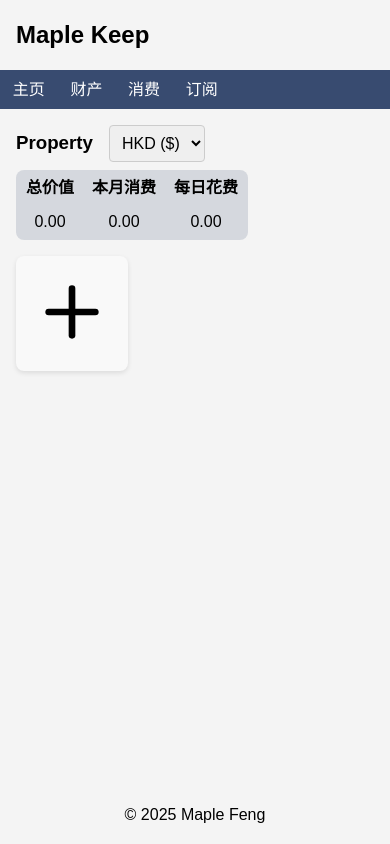
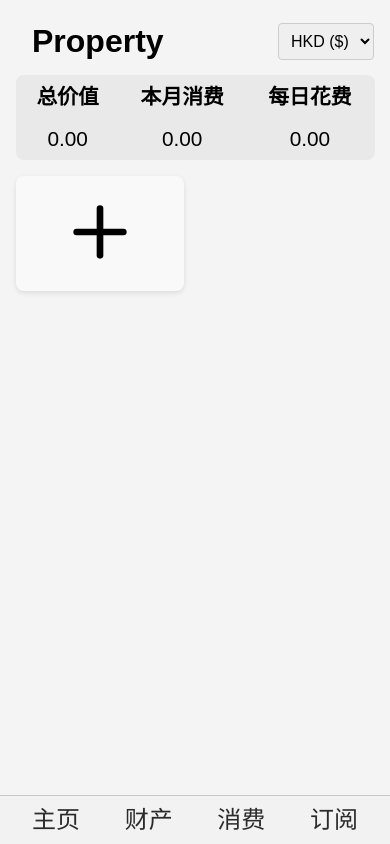
Before and after one commit to Cuber-Feng/bookkeeping, a plain HTML site: page index.html in a window 390 px wide. Both pictures are taken after a click on the link "财产". Drawn offline with Linux system fonts and the light colour scheme; no server answers.

Commit message:
move the nav to button when on phones

```diff
--- a/css/style.css
+++ b/css/style.css
@@ -73,15 +73,17 @@ button {
 }
 
 .page table {
-    background-color: #384b702a;
+    background-color: #3737370f;
     border-radius: 8px;
     margin-bottom: 1rem;
+    box-sizing: border-box;
 }
 
 .page table td,
 .page table th {
     text-align: center;
     padding: 0.2rem 0.5rem;
+    box-sizing: border-box;
 }
 
 .pageHeader {
@@ -90,10 +92,88 @@ button {
     margin-bottom: 0.5rem;
     align-items: center;
 }
+
 .pageHeader h3 {
     margin: 0;
 }
 
-h2  {
+h2 {
     margin: 0;
 }
+
+/* 大平板 */
+@media (max-width: 1000px) {
+
+    #addBtn,
+    .card {
+        width: 22vw;
+        box-sizing: border-box;
+    }
+
+}
+
+/* 小平板 */
+@media (max-width: 800px) {
+    body {
+        overflow: hidden;
+    }
+
+    .page-wrapper {
+        overflow: auto;
+        height: 90vh;
+    }
+
+    #addBtn,
+    .card {
+        width: 28vw;
+        box-sizing: border-box;
+    }
+
+    nav {
+        justify-content: space-evenly;
+        /* 主軸分散排列 */
+        align-items: center;
+        position: fixed;
+        top: auto;
+        bottom: 0;
+        width: 100vw;
+        height: 3rem;
+        font-size: 1.5rem;
+        background-color: #F2F2F2;
+        border-top: rgb(200, 200, 200) 1px solid;
+    }
+
+    nav a {
+        color: #2b2b2b;
+    }
+
+    .pageHeader {
+        justify-content: space-between
+    }
+
+    .page table {
+        margin-left: auto;
+        margin-right: auto;
+        width: 92vw;
+        font-size: 1.3rem;
+    }
+
+    header {
+        display: none;
+    }
+
+    .pageHeader h3 {
+        font-size: 2rem;
+        margin-left: 1rem;
+    }
+}
+
+/* 手機(≤600px) */
+@media (max-width: 600px) {
+
+    #addBtn,
+    .card {
+        width: 43vw;
+        box-sizing: border-box;
+    }
+}
--- a/js/addCard.js
+++ b/js/addCard.js
@@ -1,3 +1,9 @@
+window.onload = () => {
+    loadDateFromLocalStorage();
+    cur = document.getElementById('currencySelect').value;
+    calculateData('HKD');
+}
+
 let exchangeRate;
 
 async function getExchangeRate() {
@@ -25,12 +31,6 @@ async function getExchangeRate() {
 }
 
 getExchangeRate();
-
-window.onload = () => {
-    loadDateFromLocalStorage();
-    cur = document.getElementById('currencySelect').value;
-    calculateData('HKD');
-}
 
 // 选择不同币种显示总金额的时候调用计算函数
 document.querySelectorAll('.currencySelect').forEach(el => {
```
